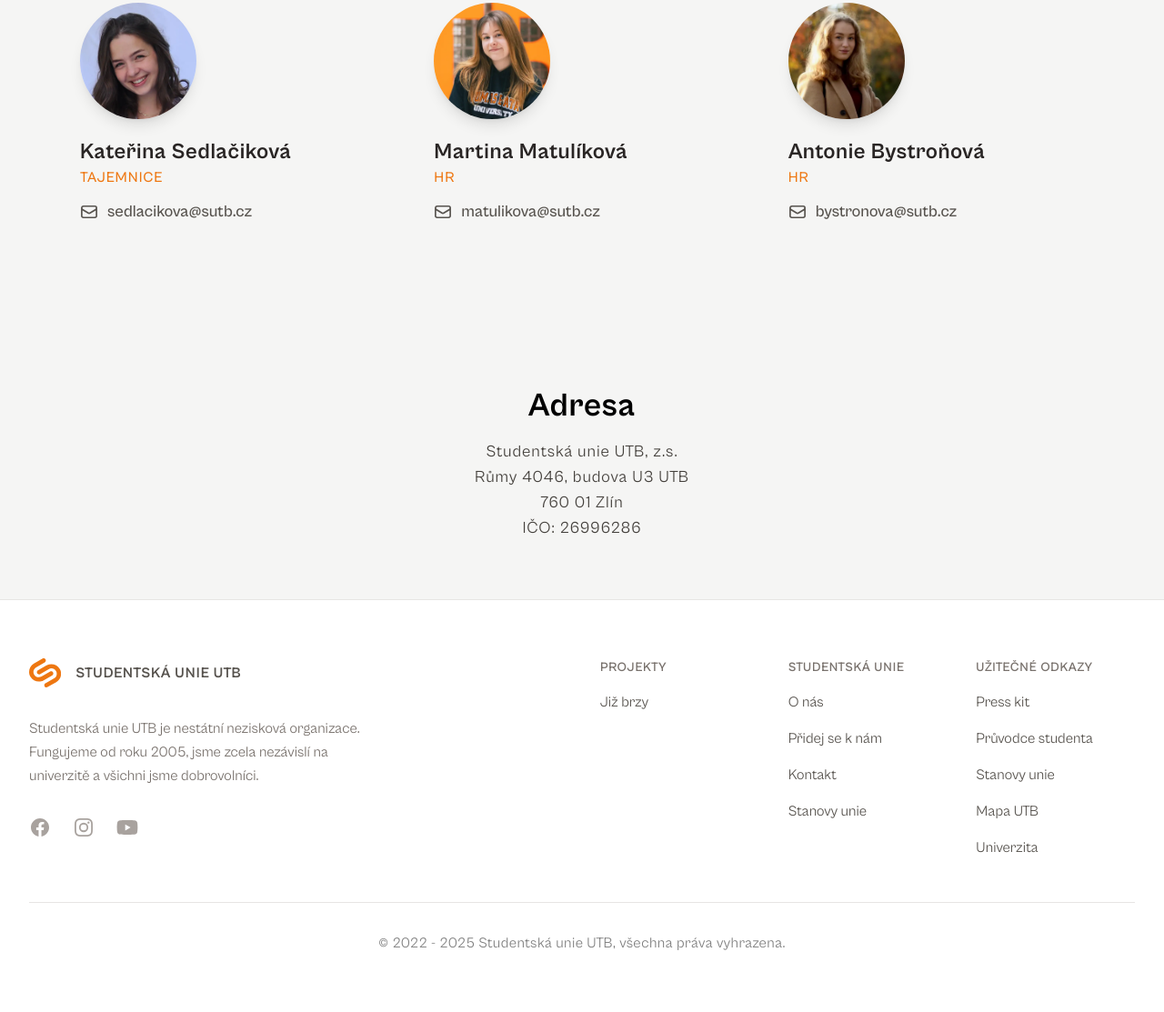
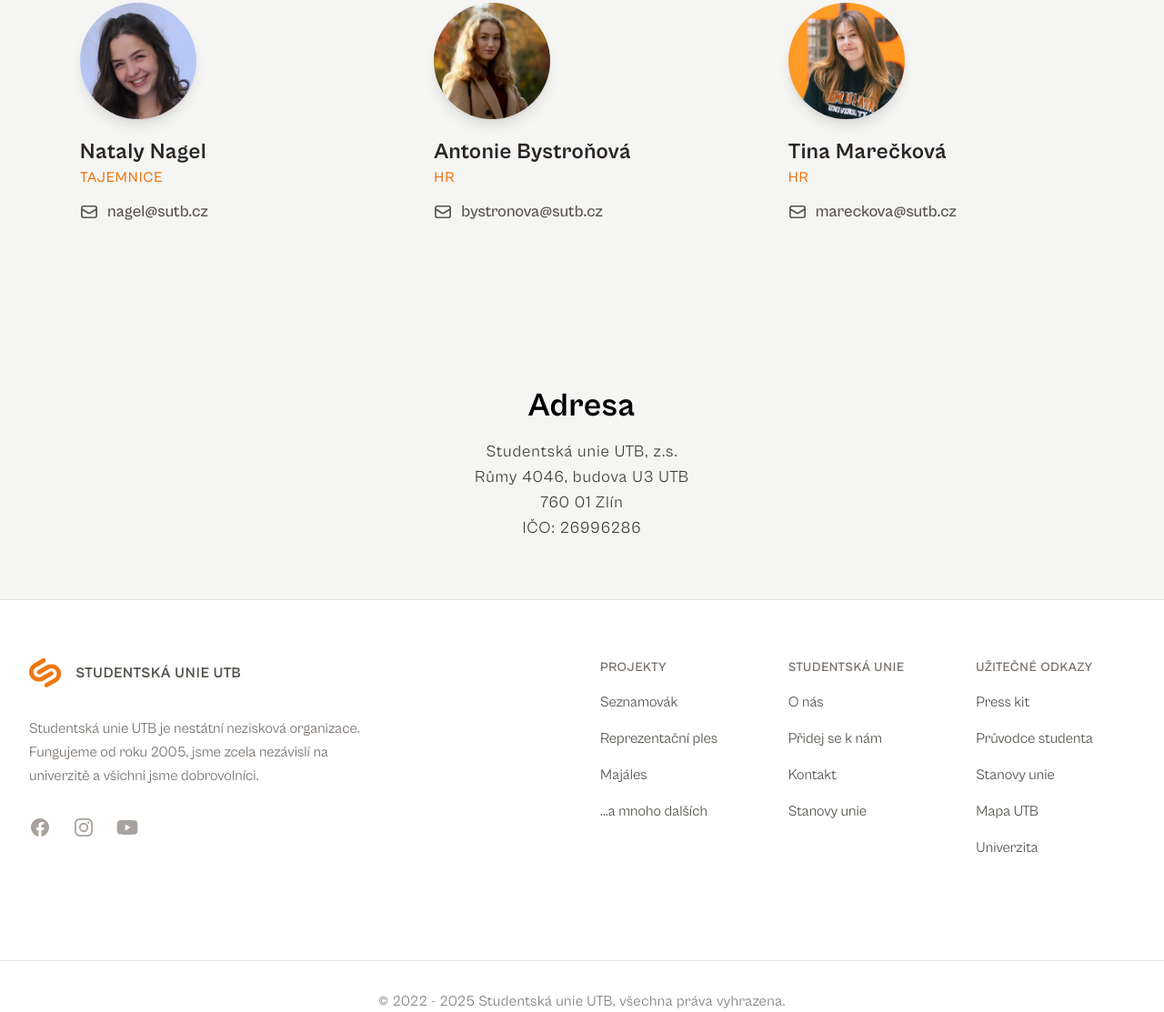
Before and after one commit to SU-UTB/web-sutb-fe, an Astro site: page /kontakt in a window 1280 px wide. Shown: the part 857-1970 px from the top of the page at 91% size. Built offline with nearby package versions, Linux system fonts and the light colour scheme; Astro itself is replaced by a stand-in of ours.

Commit message:
Photos update, footer links

```diff
--- a/src/components/organisms/Footer.astro
+++ b/src/components/organisms/Footer.astro
@@ -52,18 +52,48 @@ import { SuLogo } from '../atoms/SuLogo';
           <div class="hidden xl:block"></div>
           <div class="mt-12 md:mt-0 order-4 xl:order-1">
             <h3 id="footer-projekty" class="text-sm font-semibold text-stone-500 tracking-wider uppercase">Projekty</h3>
-            <div class="mt-4 text-stone-600">Již brzy</div>
+            <nav aria-labelledby="footer-projekty" class="mt-4 space-y-4 text-stone-600 flex flex-col">
+              <a
+                href="https://www.seznamovak.utb.cz/"
+                target="_blank"
+                rel="noopener noreferrer external"
+                class="hover:text-primary-600 transition duration-300"
+              >
+                Seznamovák
+              </a>
+              <a
+                href="https://www.ples.utb.cz/"
+                target="_blank"
+                rel="noopener noreferrer external"
+                class="hover:text-primary-600 transition duration-300"
+              >
+                Reprezentační ples
+              </a>
+              <a
+                href="https://www.majales.utb.cz/"
+                target="_blank"
+                rel="noopener noreferrer external"
+                class="hover:text-primary-600 transition duration-300"
+              >
+                Majáles
+              </a>
+              <a
+                href="/projekty"
+                  class="hover:text-primary-600 transition duration-300"
+              >
+                ...a mnoho dalších
+              </a>
+            </nav>
           </div>
           <div class="mt-12 md:mt-0 xl:order-2">
             <h3 id="footer-studentska-unie" class="text-sm font-semibold text-stone-500 tracking-wider uppercase">
               Studentská Unie
             </h3>
             <nav aria-labelledby="footer-studentska-unie" class="mt-4 space-y-4 text-stone-600 flex flex-col">
-              <a href="/o-nas" class="hover:text-primary-600 transition duration-300"> O nás</a>
+              <a href="/o-nas" class="hover:text-primary-600 transition duration-300">O nás</a>
               <a href="/pridej-se-k-nam" class="hover:text-primary-600 transition duration-300">Přidej se k nám</a>
               <a href="/kontakt" class="hover:text-primary-600 transition duration-300">Kontakt</a>
-              <a href="/files/stanovy-SU-UTB.pdf" class="hover:text-primary-600 transition duration-300">
-                Stanovy unie</a
+              <a href="/files/stanovy-SU-UTB.pdf" class="hover:text-primary-600 transition duration-300">Stanovy unie</a
               >
             </nav>
           </div>
@@ -76,8 +106,8 @@ import { SuLogo } from '../atoms/SuLogo';
                 href="https://www.dropbox.com/sh/51qauayq1k7igq6/AAAznMWvYwv5wxA6ZAW79DGra?dl=0"
                 class="hover:text-primary-600 transition duration-300"
               >
-                Press kit</a
-              >
+                Press kit
+              </a>
               <a
                 href="https://pruvodcestudenta.utb.cz/"
                 target="_blank"
@@ -86,8 +116,7 @@ import { SuLogo } from '../atoms/SuLogo';
               >
                 Průvodce studenta
               </a>
-              <a href="/files/stanovy-SU-UTB.pdf" class="hover:text-primary-600 transition duration-300">
-                Stanovy unie</a
+              <a href="/files/stanovy-SU-UTB.pdf" class="hover:text-primary-600 transition duration-300">Stanovy unie</a
               >
               <a
                 href="https://mapa.utb.cz/"
@@ -110,10 +139,10 @@ import { SuLogo } from '../atoms/SuLogo';
         </div>
       </div>
     </div>
-    <div class="mt-12 border-t border-stone-200 pt-8">
-      <p class="text-base text-black/50 tracking-wide xl:text-center">
-        &copy; 2022 - {new Date().getFullYear()} Studentská unie UTB, všechna práva vyhrazena.
-      </p>
-    </div>
+  </div>
+  <div class="mt-12 border-t border-stone-200 pt-8">
+    <p class="text-base text-black/50 tracking-wide xl:text-center">
+      &copy; 2022 - {new Date().getFullYear()} Studentská unie UTB, všechna práva vyhrazena.
+    </p>
   </div>
 </footer>
--- a/src/pages/404.astro
+++ b/src/pages/404.astro
@@ -6,7 +6,7 @@ import H1 from '../components/atoms/H1.astro';
 const metaTags = {
   title: 'Studentská unie UTB',
   description:
-    'Studentská unie UTB je nestátní nezisková organizace. Fungujeme od roku 2005, jsme zcela nezávislí na univerzitě a všichni jsme dobrovolníci. Jak se můžete dočíst v našich stanovách, našim posláním je dělat život ve Zlíně o něco příjemnější - pro studenty, zaměstnance UTB i pro veřejnost.',
+    'Studentská unie UTB je nestátní nezisková organizace. Fungujeme od roku 2005, jsme zcela nezávislí na univerzitě a všichni jsme dobrovolníci. Jak se můžete dočíst v našich stanovách, naším posláním je dělat život ve Zlíně o něco příjemnější - pro studenty, zaměstnance UTB i pro veřejnost.',
   image: '/meta-image-404.jpg',
 };
 ---
--- a/src/pages/index.astro
+++ b/src/pages/index.astro
@@ -11,7 +11,7 @@ import UniverzitaTomaseBatiImage from '../images/home/univerzita-tomase-bati.png
 const metaTags = {
   title: 'Studentská unie UTB',
   description:
-    'Studentská unie UTB je nestátní nezisková organizace. Fungujeme od roku 2005, jsme zcela nezávislí na univerzitě a všichni jsme dobrovolníci. Jak se můžete dočíst v našich stanovách, našim posláním je dělat život ve Zlíně o něco příjemnější - pro studenty, zaměstnance UTB i pro veřejnost.',
+    'Studentská unie UTB je nestátní nezisková organizace. Fungujeme od roku 2005, jsme zcela nezávislí na univerzitě a všichni jsme dobrovolníci. Jak se můžete dočíst v našich stanovách, naším posláním je dělat život ve Zlíně o něco příjemnější - pro studenty, zaměstnance UTB i pro veřejnost.',
 };
 ---
 
@@ -25,7 +25,7 @@ const metaTags = {
         class="sm:text-lg md:text-xl pt-4 md:pt-6 text-stone-700 tracking-wide leading-relaxed max-w-4xl mx-auto text-left md:text-center md:leading-relaxed"
       >
         Studentská unie UTB je nestátní nezisková organizace. Fungujeme od roku 2005, jsme zcela nezávislí na univerzitě
-        a všichni jsme dobrovolníci. Jak se můžete dočíst v našich stanovách, našim posláním je dělat život ve Zlíně o
+        a všichni jsme dobrovolníci. Jak se můžete dočíst v našich stanovách, naším posláním je dělat život ve Zlíně o
         něco příjemnější - pro studenty, zaměstnance UTB i pro veřejnost.
       </p>
       <div class="flex justify-start md:justify-center items-center pt-8 gap-4">
--- a/src/pages/kontakt.astro
+++ b/src/pages/kontakt.astro
@@ -41,23 +41,23 @@ const people = [
     image: hruskovaImage,
   },
   {
-    name: 'Kateřina Sedlačiková',
+    name: 'Nataly Nagel',
     role: 'Tajemnice',
-    email: 'sedlacikova@sutb.cz',
+    email: 'nagel@sutb.cz',
     image: sedlacikovaImage,
-  },
-  {
-    name: 'Martina Matulíková',
-    role: 'HR',
-    email: 'matulikova@sutb.cz',
-
-    image: matulikovaImage,
   },
   {
     name: 'Antonie Bystroňová',
     role: 'HR',
     email: 'bystronova@sutb.cz',
     image: bystronovaImage,
+  },
+  {
+    name: 'Tina Marečková',
+    role: 'HR',
+    email: 'mareckova@sutb.cz',
+
+    image: matulikovaImage,
   },
 ];
 ---
--- a/src/pages/o-nas.astro
+++ b/src/pages/o-nas.astro
@@ -12,7 +12,7 @@ import SudxImage from '../images/o-nas/sudx.jpg';
 const metaTags = {
   title: 'O nás | Studentská unie UTB',
   description:
-    'Studentská unie UTB je nestátní nezisková organizace. Fungujeme od roku 2005, jsme zcela nezávislí na univerzitě a všichni jsme dobrovolníci. Jak se můžete dočíst v našich stanovách, našim posláním je dělat život ve Zlíně o něco příjemnější - pro studenty, zaměstnance UTB i pro veřejnost. V praxi to znamená, že vytváříme velké množství nejrůznějších aktivit.',
+    'Studentská unie UTB je nestátní nezisková organizace. Fungujeme od roku 2005, jsme zcela nezávislí na univerzitě a všichni jsme dobrovolníci. Jak se můžete dočíst v našich stanovách, naším posláním je dělat život ve Zlíně o něco příjemnější - pro studenty, zaměstnance UTB i pro veřejnost. V praxi to znamená, že vytváříme velké množství nejrůznějších aktivit.',
   image: '/meta-image-o-nas.jpg',
 };
 ---
@@ -33,7 +33,7 @@ const metaTags = {
         class="sm:text-lg lg:text-xl pt-6 text-stone-700 tracking-wide leading-relaxed sm:leading-relaxed lg:leading-relaxed"
       >
         Studentská unie UTB je nestátní nezisková organizace. Fungujeme od roku 2005, jsme zcela nezávislí na univerzitě
-        a všichni jsme dobrovolníci. Jak se můžete dočíst v našich stanovách, našim posláním je dělat život ve Zlíně o
+        a všichni jsme dobrovolníci. Jak se můžete dočíst v našich stanovách, naším posláním je dělat život ve Zlíně o
         něco příjemnější - pro studenty, zaměstnance UTB i pro veřejnost. V praxi to znamená, že vytváříme velké
         množství nejrůznějších aktivit.
       </p>
```
Also changed, not shown: src/pages/pridej-se-k-nam.astro (+4 -4 lines), src/images/home/hero.jpg.
